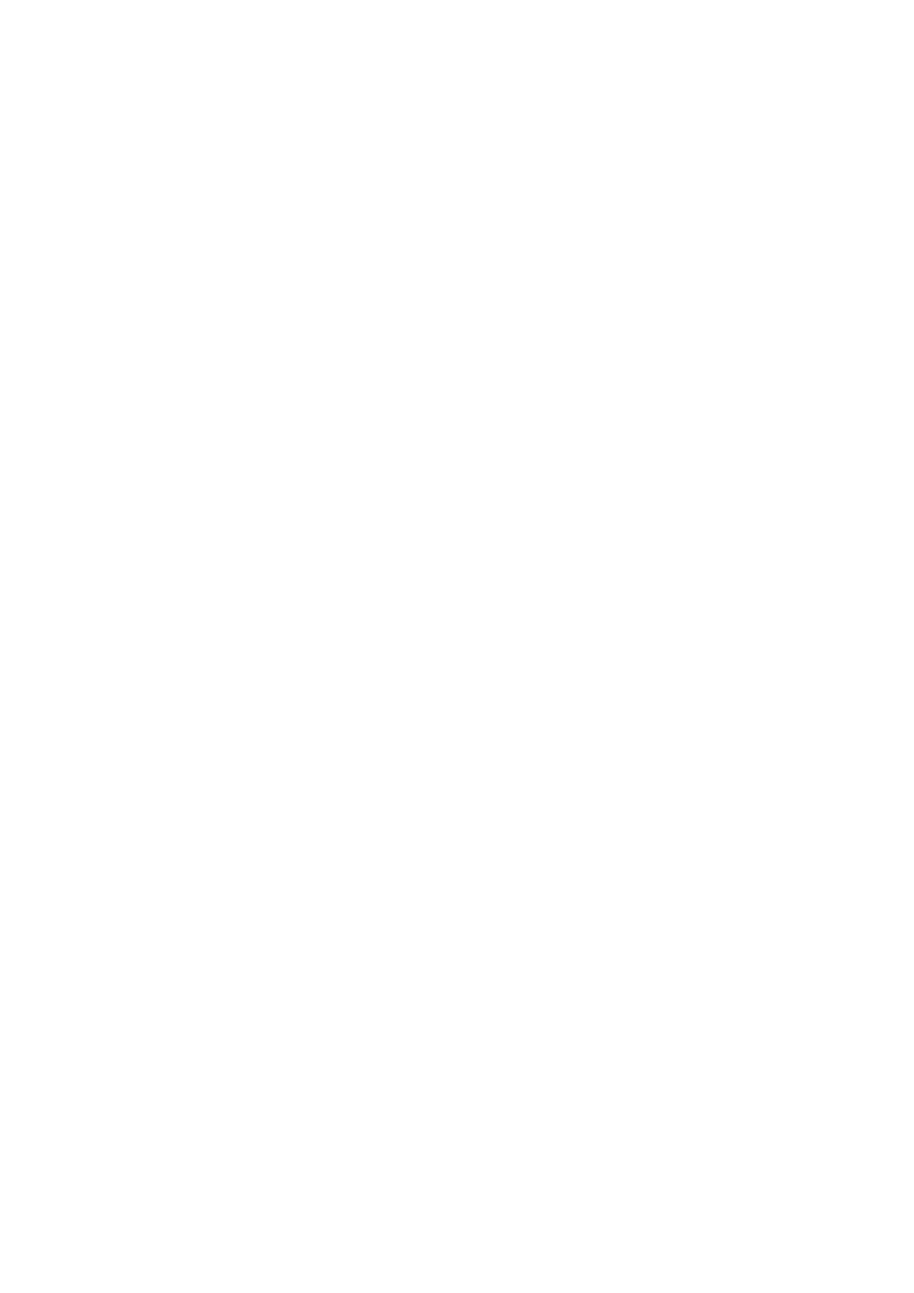
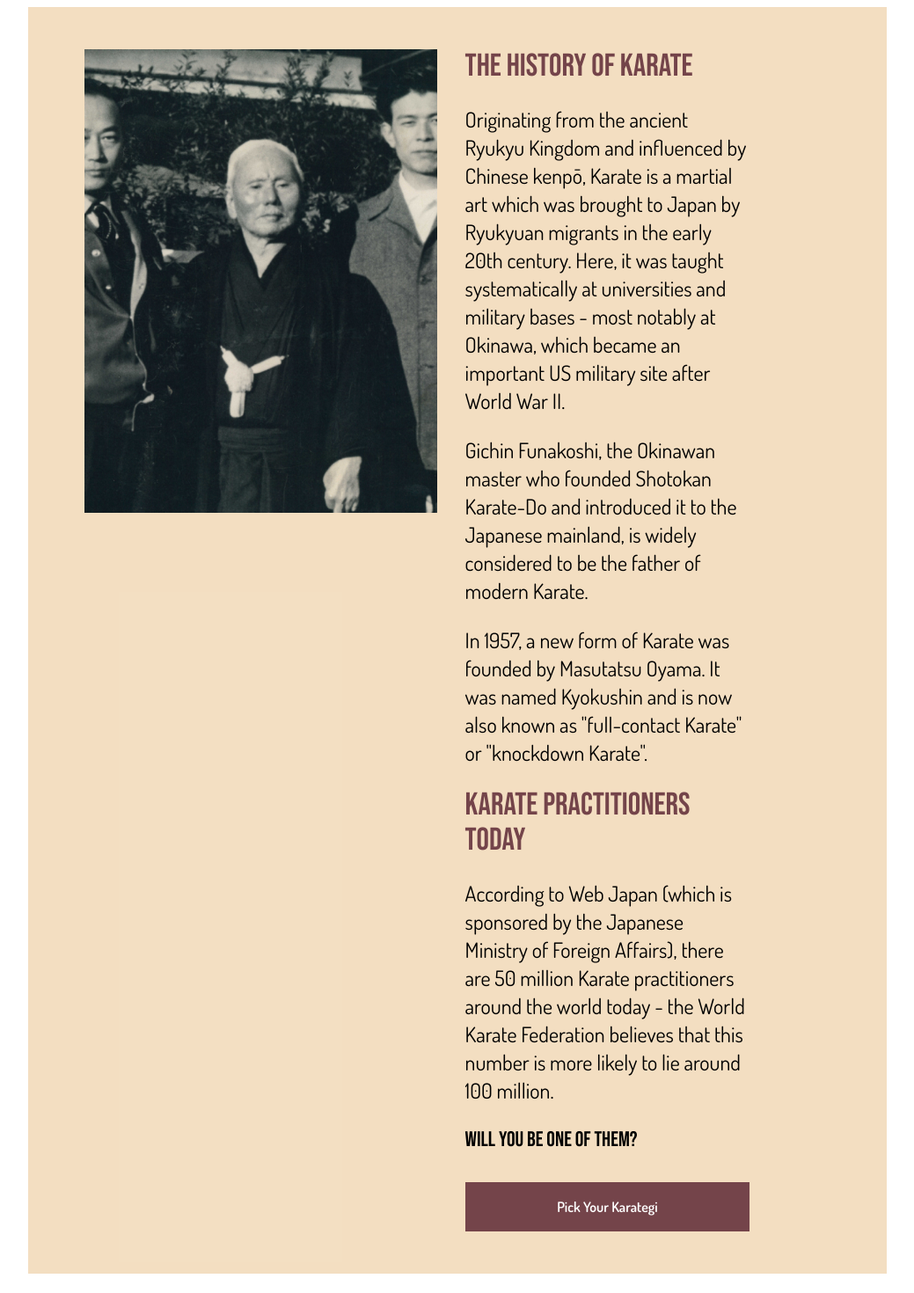
Before and after one commit to Bunbu-Ryodo/bli-redesign-nextapp, a Next.js app: page /karatedepartment in a window 1280 px wide. Shown: the part 1360-2830 px from the top of the page at 88% size, without its empty margins (120-1159 px from the left). Before the commit the page ends 1368 px from the top, so only its background shows below. Built offline with nearby package versions, Linux system fonts and the light colour scheme.

Commit message:
Finished Funakoshi section, anchor buttons feel like a hack, need experiment

```diff
--- a/src/app/karatedepartment/page.js
+++ b/src/app/karatedepartment/page.js
@@ -2,7 +2,8 @@ import Image from 'next/image';
 import Navbar from '../components/Navbar/Navbar';
 import karateDepartmentHome from './karate_department_home.png';
 import Shuhari from './shuhari.jpg';
-import { dosisSemibold } from '../fonts.js';
+import Funakoshi from './funakoshi.png';
+import { bebasNeue, dosisSemibold } from '../fonts.js';
 
 export default function KarateDepartment() {
   return (
@@ -37,6 +38,41 @@ export default function KarateDepartment() {
                </div>
             </div>
          </div>
+         <div className="container flex flex-row max-[720px]:flex-col-reverse justify-evenly px-10 py-10 mx-auto mt-10 mb-10 bg-blitzLighterYellow">
+            <div className="flex flex-row justify-center w-1/2 max-[720px]:w-full px-4 px-y4 mx-2 my-2">
+               <div>
+                  <Image src={Funakoshi} alt="Funakoshi"/>
+               </div>
+            </div>
+            <div className="flex flex-row justify-start max-[720px]:justify-center w-1/2 max-[720px]:w-full mx-2 my-2">
+               <div className="w-9/12">
+                  <div className="flex flex-col">
+                     <h1 className={bebasNeue.className + " text-blitzRed text-4xl "}>The History of Karate</h1>
+                     <br/>
+                     <p className="text-2xl">Originating from the ancient Ryukyu Kingdom and influenced by Chinese kenpō,
+                        Karate is a martial art which was brought to Japan by Ryukyuan migrants in the early 20th century.
+                        Here, it was taught systematically at universities and military bases
+                        - most notably at Okinawa, which became an important US military site after World War II.</p>
+                     <br/>
+                     <p className="text-2xl">Gichin Funakoshi, the Okinawan master who founded Shotokan Karate-Do and
+                     introduced it to the Japanese mainland, is widely considered to be the father of modern Karate.</p>
+                     <br/>
+                     <p className="text-2xl">In 1957, a new form of Karate was founded by Masutatsu Oyama. It was named
+                     Kyokushin and is now also known as "full-contact Karate" or "knockdown Karate".</p>
+                     <br/>
+                     <h1 className={bebasNeue.className + " text-blitzRed text-4xl "}>Karate Practitioners Today</h1>
+                     <br/>
+                     <p className="text-2xl">According to Web Japan (which is sponsored by the Japanese Ministry of Foreign Affairs),
+                     there are 50 million Karate practitioners around the world today - the World Karate Federation believes
+                     that this number is more likely to lie around 100 million.</p>
+                     <br/>
+                     <h1 className={bebasNeue.className + " text-2xl"}>Will you be one of them?</h1>
+                     <a href="#" className={dosisSemibold.className + " p-1 px-1 mt-8 text-white bg-blitzRed baseline self-center text-center align-middle w-full h-14 leading-12"}>Pick Your Karategi</a>
+                  </div>
+
+               </div>
+            </div>
+         </div>
         </section>
       </div>
     </main>
--- a/tailwind.config.js
+++ b/tailwind.config.js
@@ -14,6 +14,7 @@ module.exports = {
       colors: {
         blitzRed: '#74444A',
         blitzYellow: '#E4B777',
+        blitzLighterYellow: 'rgba(228, 183, 119, 0.45)',
         blitzBlack: '#001011',
         blitzBlue: '#20A4F3'
       },
```
Also changed, not shown: src/app/karatedepartment/funakoshi.png (added).
